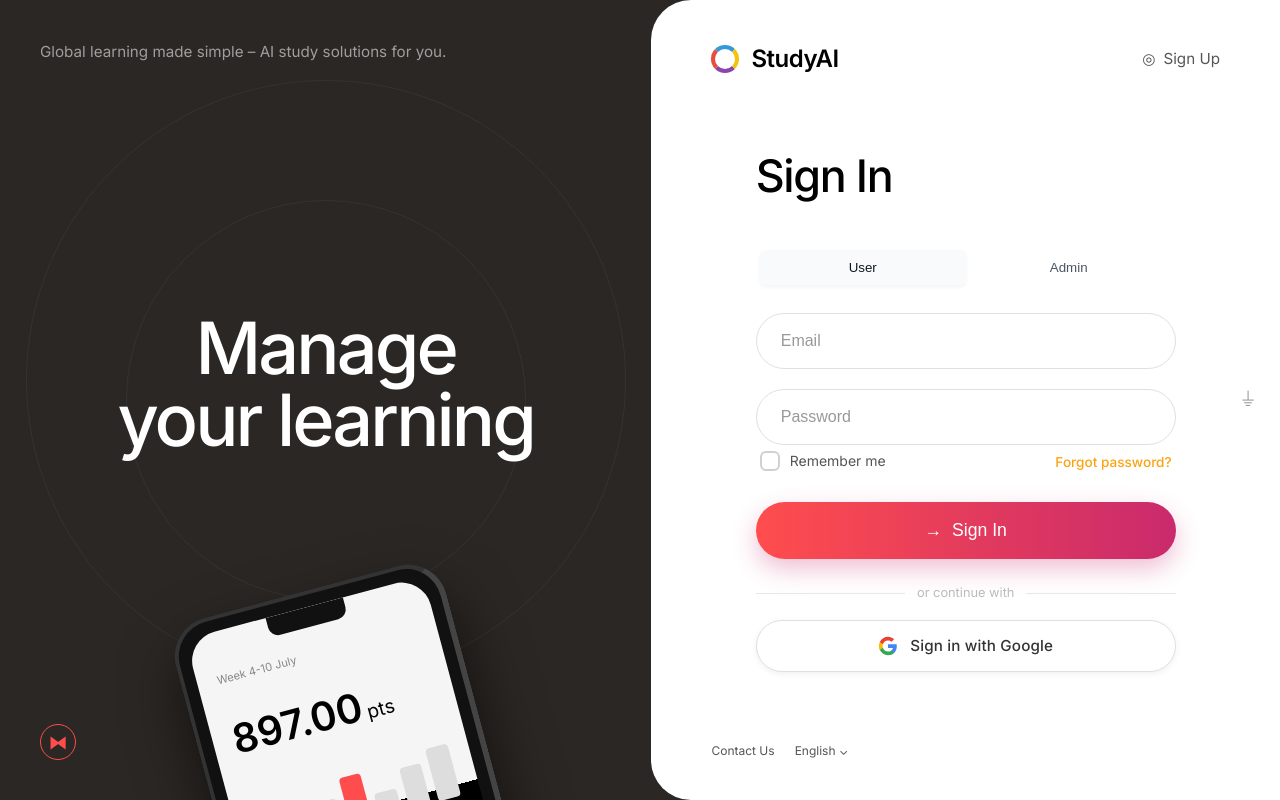
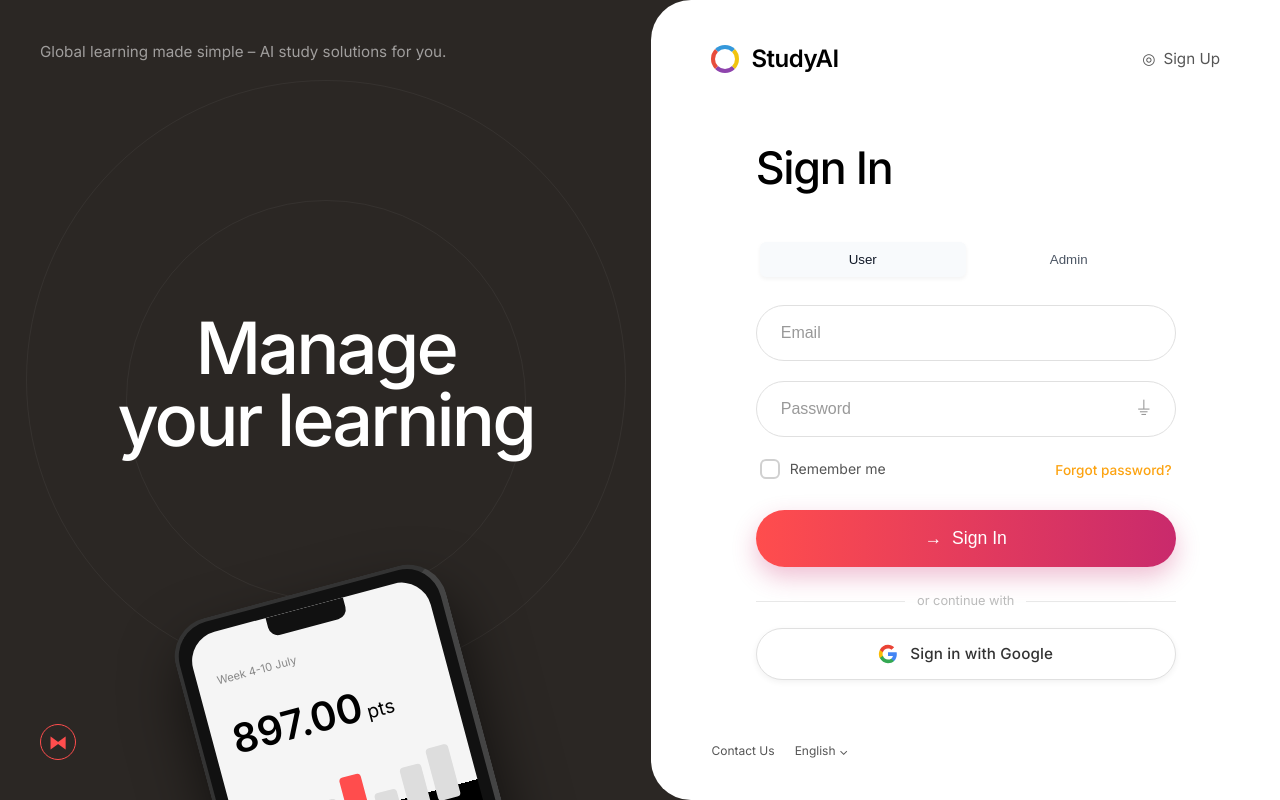
Before and after one commit to ShubhamPandey57/ai-assistant-frontend, a React (Vite) app: page /login in a window 1280 px wide. Built offline with nearby package versions, Linux system fonts and the light colour scheme.

Commit message:
changes in auth page

```diff
--- a/src/pages/LoginPage.jsx
+++ b/src/pages/LoginPage.jsx
@@ -160,7 +160,7 @@
                 )}
               </div>
 
-              <div className="form-group-mod">
+              <div className="form-group-modern">
                 <input
                   id="login-password"
                   type={showPassword ? "text" : "password"}
```
